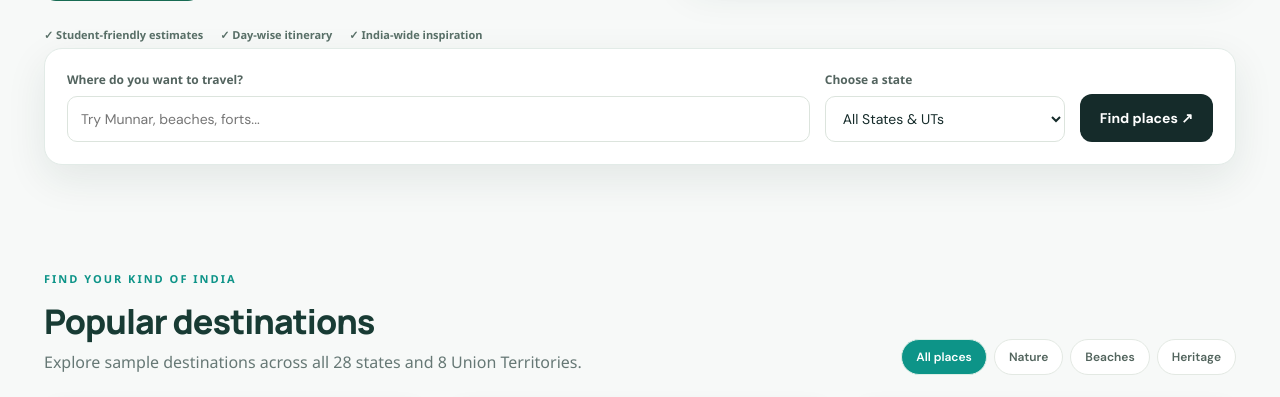
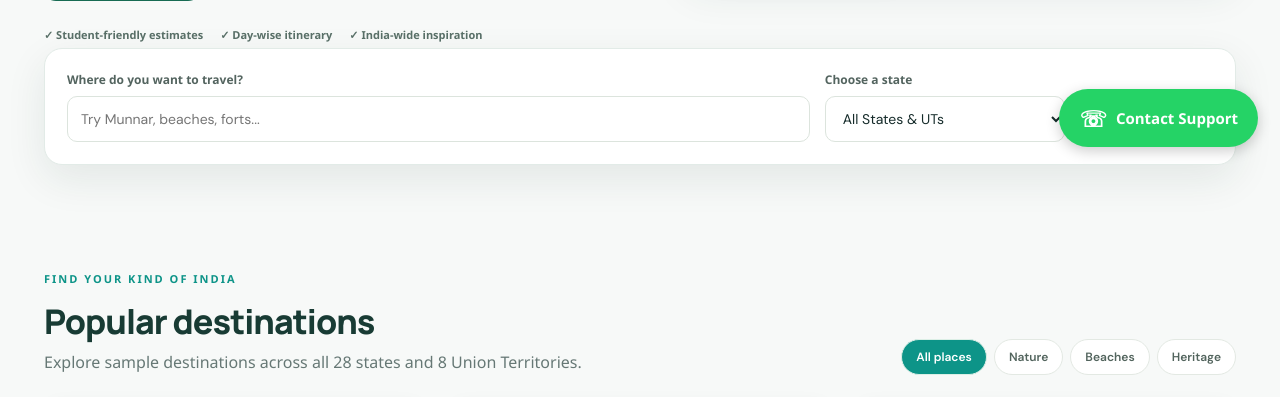
Before and after one commit to satishpabineedi-tech/sathish-trip-guide, a Flask app: page / in a window 1280 px wide. Shown: the part 631-1028 px from the top of the page. Run offline with Flask 3, Linux system fonts and the light colour scheme; data comes from the database, SQL or seed files in the repository.

Commit message:
Update travel website and WhatsApp support

````diff
--- a/static/style.css
+++ b/static/style.css
@@ -424,3 +424,49 @@ nav a:hover {
         padding: 20px;
     }
 }
+
+/* SATHISH TRIP GUIDE - WhatsApp Support */
+
+.whatsapp-support {
+    position: fixed;
+    right: 22px;
+    bottom: 22px;
+    z-index: 9999;
+
+    display: inline-flex;
+    align-items: center;
+    justify-content: center;
+    gap: 9px;
+
+    padding: 14px 20px;
+    border-radius: 50px;
+    background-color: #25D366;
+    color: #ffffff;
+
+    font-size: 15px;
+    font-weight: 600;
+    text-decoration: none;
+
+    box-shadow: 0 4px 14px rgba(0, 0, 0, 0.20);
+    transition: transform 0.2s ease,
+                background-color 0.2s ease;
+}
+
+.whatsapp-support:hover {
+    background-color: #1DA851;
+    color: #ffffff;
+    transform: translateY(-3px);
+}
+
+.whatsapp-support .whatsapp-icon {
+    font-size: 22px;
+}
+
+@media (max-width: 600px) {
+    .whatsapp-support {
+        right: 14px;
+        bottom: 14px;
+        padding: 12px 16px;
+        font-size: 14px;
+    }
+}
--- a/templates/index.html
+++ b/templates/index.html
@@ -338,6 +338,19 @@
 </footer>
 
 <script src="{{ url_for('static', filename='app.js') }}"></script>
+
+<!-- WhatsApp Contact Support -->
+<a
+    class="whatsapp-support"
+    href="https://wa.me/917416846164?text=Hello%2C%20I%20need%20support%20with%20SATHISH%20TRIP%20GUIDE."
+    target="_blank"
+    rel="noopener noreferrer"
+    aria-label="Contact SATHISH TRIP GUIDE on WhatsApp"
+>
+    <span class="whatsapp-icon">☏</span>
+    <span>Contact Support</span>
+</a>
+
 </body>
 </html>
 ```
````
Also changed, not shown: templates/destination.html (+24 -0 lines), README.md (added).
